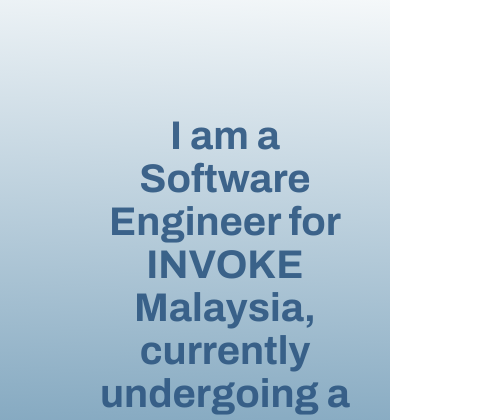
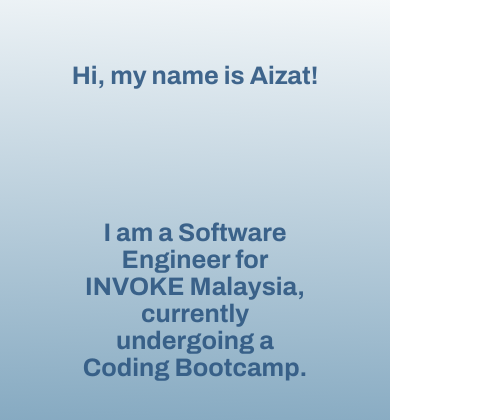
Before and after one commit to invoke-aizat/Portfolio, a plain HTML site: page index.html in a window 390 px wide. Shown: the part 180-600 px from the top of the page, 500 px wide, since content can reach past the window. Drawn offline with nearby package versions, Linux system fonts and the light colour scheme.

Commit message:
Bug fixes for responsive layout for mobile

```diff
--- a/css/style.css
+++ b/css/style.css
@@ -26,7 +26,7 @@ hr {
 
 #container {
     width: 100%;
-    min-width: 400px;
+    /* min-width: 400px; */
     height: 100%;
     min-height: 700px;
     /* background-color: #E5E8E8; */
@@ -861,7 +861,7 @@ li {
 
     #container {
         min-height: 800px;
-        min-width: 450px;
+        /* min-width: 450px; */
     }
 
     #box {
@@ -869,9 +869,9 @@ li {
     }
 
     #greeting {
-        width: 500px;
+        width: 300px;
         text-align: center;
-        font-size: 10px;
+        /* font-size: 10px; */
     }
     /* #description {
         width: 500px;
@@ -881,9 +881,9 @@ li {
         bottom: 10px;
     }
 
-    h1, h2 {
+    /* h1, h2 {
         font-size: 40px;
-    }
+    } */
 
     #container2 {
         flex-direction: column;
@@ -927,9 +927,9 @@ li {
         margin-bottom: 30px;
     }
 
-    .icon-container {
+    /* .icon-container {
         flex-wrap: nowrap;
-    }
+    } */
 
     .icon-right {
         min-height: 80px;
```
